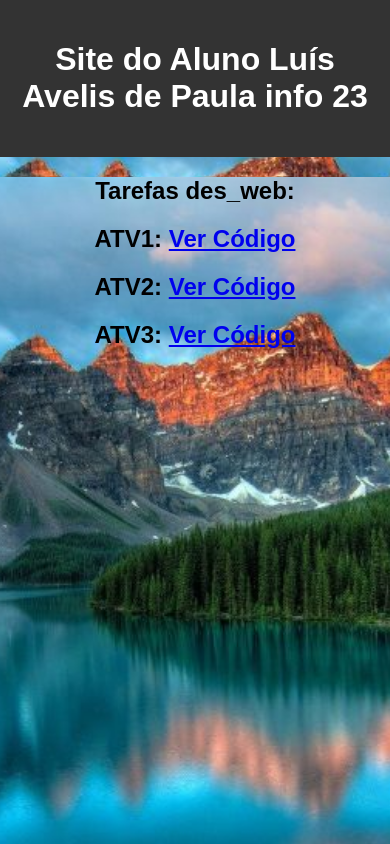
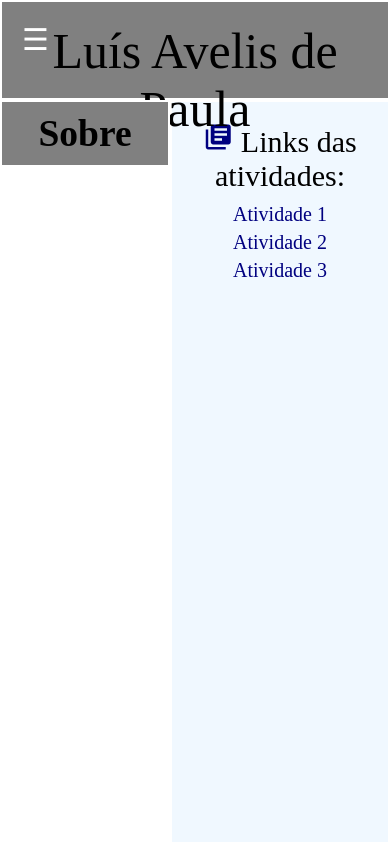
Before and after one commit to tenesio/tenesio.github.io, a plain HTML site: page index.html in a window 390 px wide. Shown: the top 844 px of the page. Drawn offline with Linux system fonts and the light colour scheme; files whose address does not match are found by name.

Commit message:
novo site

```diff
--- a/index.html
+++ b/index.html
@@ -1,20 +1,133 @@
 <!DOCTYPE html>
-<html lang="pt-br">
+<html lang="pt-BR">
     <head>
         <meta charset="UTF-8">
         <meta name="viewport" content="width=device-width, initial-scale=1.0">
-    <title>Meu Site</title>
-    <link rel="stylesheet" href="style.css">
+        <title>Página de Luís</title>
+        <link
+            rel="stylesheet"
+            href="https://fonts.googleapis.com/icon?family=Material+Icons"
+        >
+        <style>
+            * {
+                padding: 0;
+                margin: 0;
+                box-sizing: border-box;
+            }
+            .border {
+                border: 2px solid white;
+            }
+            body {
+                display: grid;
+                min-height: 100vh;
+                grid-template-rows: 100px 1fr 100px;
+                grid-template-columns: 170px 1fr 200px;
+                grid-template-areas:
+                    "topo topo topo"
+                    "menu conteudo conteudo"
+                    "menu conteudo conteudo";
+            }
+            header {
+                grid-area: topo;
+                background-color: gray;
+                font-size: 50px;
+                color: black;
+                text-align: center;
+                padding: 20px;
+                position: relative;
+            }
+            nav {
+                grid-area: menu;
+                background-color: gray;
+                text-align: center;
+                font-size: 25px;
+                padding: 10px;
+                transition: transform 0.3s ease;
+            }
+            .hidden {
+                transform: translateX(-100%);
+            }
+            main {
+                grid-area: conteudo;
+                background-color: aliceblue;
+                text-align: center;
+                font-size: 30px;
+                padding: 20px;
+            }
+            aside {
+                grid-area: info;
+                background-color: aliceblue;
+                padding: 10px;
+            }
+            footer {
+                grid-area: rodape;
+                background-color: aliceblue;
+                text-align: center;
+                padding: 10px;
+            }
+            .container {
+                margin-bottom: 10px;
+            }
+            .links a {
+                display: block;
+                font-size: 20px;
+                color: navy;
+                text-decoration: none;
+                margin: 5px 0;
+            }
+            .links a:hover {
+                text-decoration: underline;
+            }
+            .menu-button {
+                position: absolute;
+                top: 20px;
+                left: 20px;
+                font-size: 30px;
+                color: white;
+                cursor: pointer;
+                display: none;
+            }
+            @media screen and (max-width: 768px) {
+                nav {
+                    position: absolute;
+                    top: 100px;
+                    left: 0;
+                    width: 170px;
+                }
+                .menu-button {
+                    display: block;
+                }
+                .hidden {
+                    transform: translateX(-100%);
+                }
+            }
+        </style>
     </head>
     <body>
-    <header>
-        <h1>Site do Aluno Luís Avelis de Paula info 23</h1>
+        <header class="border">
+            <div>Luís Avelis de Paula</div>
+            <span class="menu-button" onclick="toggleMenu()">&#9776;</span>
         </header>
+        <nav class="border" id="menu">
+            <h1>Sobre</h1>
+        </nav>
+        <main class="border">
             <div class="container">
-      <h2>Tarefas des_web:</h2>
-      <h2>ATV1: <a href="https://github.com/tenesio/html-des.-web" target="_blank">Ver Código</a></h2>
-      <h2>ATV2: <a href="https://github.com/tenesio/Portal-de-noticias" target="_blank">Ver Código</a></h2>
-      <h2>ATV3: <a href="https://exemplo.com" target="_blank">Ver Código</a></h2>
+                <i class="material-icons" style="font-size:30px; color:navy;">library_books</i>
+                <span>Links das atividades:</span>
             </div>
+            <div class="links">
+                <a href="https://github.com/tenesio/html-des.-web">Atividade 1</a>
+                <a href="https://github.com/tenesio/Portal-de-noticias">Atividade 2</a>
+                <a href="#">Atividade 3</a>
+            </div>
+        </main>
+
+        <script>
+            function toggleMenu() {
+                var menu = document.getElementById('menu');
+                menu.classList.toggle('hidden');
+            }
+        </script>
     </body>
 </html>
--- a/style.css
+++ /dev/null
@@ -1,43 +0,0 @@
-body {
-    font-family: Arial, sans-serif;
-    text-align: center;
-    background-image: url("C:\Users\Aluno\Documents\tenesio.github.io\imagens\lago-moraine-banff-canada3-820x546-1.jpeg");
-    background-size: cover;
-    background-position: center;
-    background-repeat: no-repeat;
-    height: 100vh;
-    margin: 0;
-}
-header {
-    background-color: #333;
-    color: white;
-    padding: 20px;
-}
-
-section {
-    margin: 20px;
-}
-body, html {
-    margin: 0;
-    padding: 0;
-    height: 100%;
-}
-
-.container {
-    position: relative;
-    width: 100%;
-    height: 100vh;
-    background-image: url('C:\Users\Aluno\Documents\tenesio.github.io\imagens\lago-moraine-banff-canada3-820x546-1.jpeg');
-    background-size: cover;
-    background-position: center;
-    background-repeat: no-repeat;
-}
-
-.container h1 {
-    position: absolute;
-    top: 50%;
-    left: 50%;
-    transform: translate(-50%, -50%);
-    color: rgb(255, 255, 255);
-    font-size: 2.5rem;
-}
```
Lines whose indentation alone changed are shown as unchanged.
